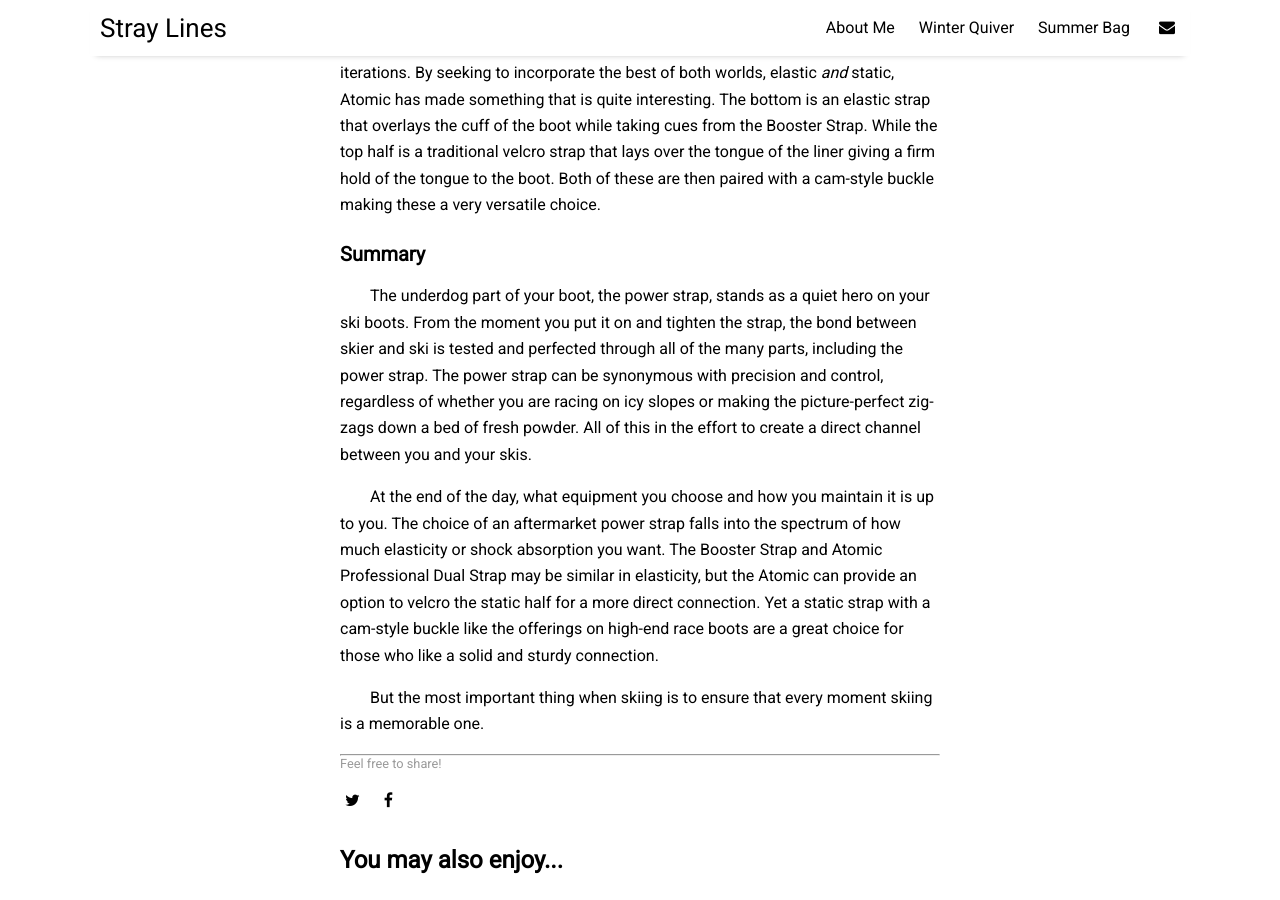
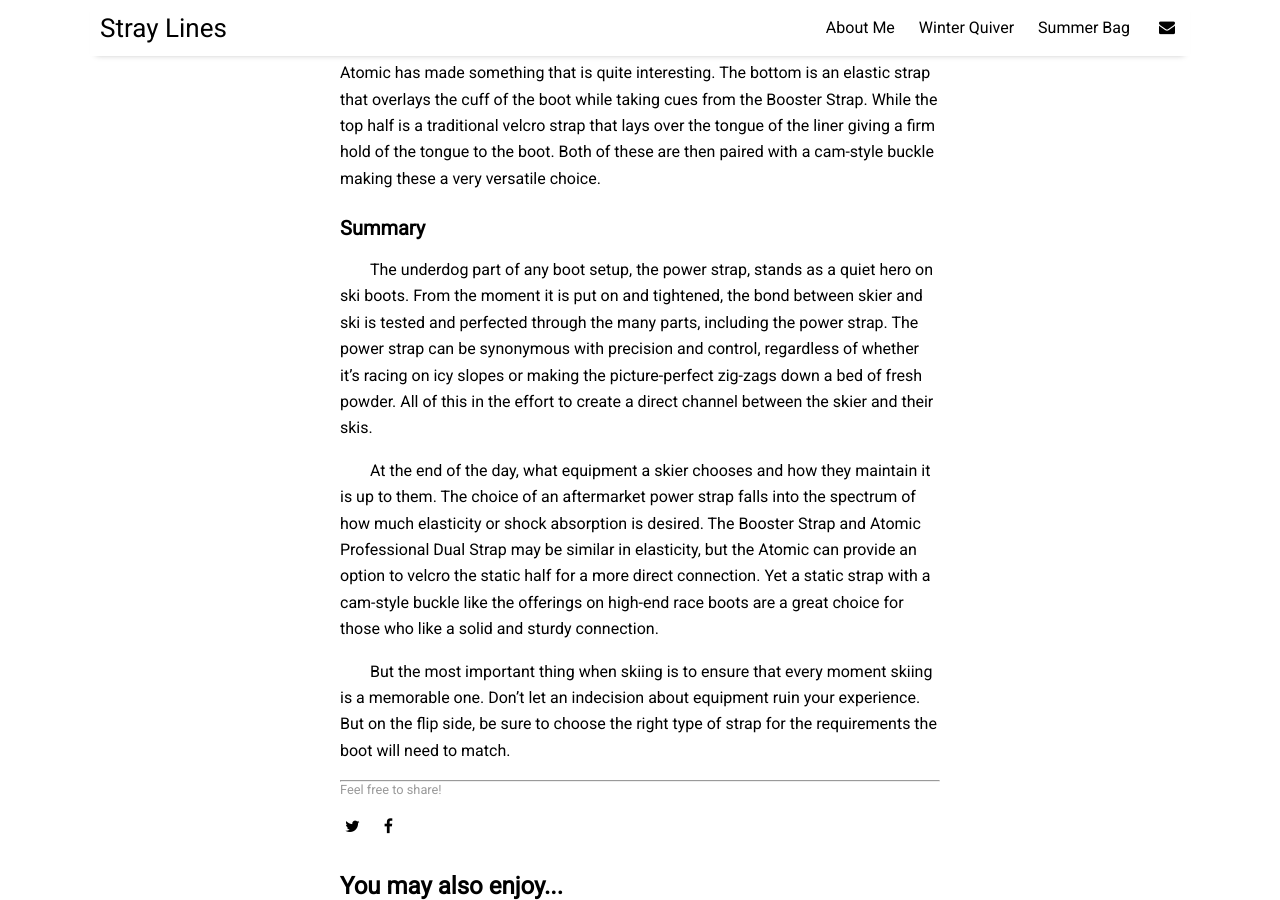
Before and after one commit to eliotcochrane/eliotcochrane.github.io, a Jekyll site: the page built from _posts/2023-10-30-powerstraps-deep-dive.md, in a window 1280 px wide and 900 px high, scrolled down 4902 px. Built offline with Jekyll 4.4.1, drawn with Linux system fonts in a browser that asks for light colours; nearby versions of some CDN libraries; some of the changed text lies outside the part shown.

Commit message:
Framing Updates

```diff
--- a/_posts/2023-10-30-powerstraps-deep-dive.md
+++ b/_posts/2023-10-30-powerstraps-deep-dive.md
@@ -74,8 +74,8 @@
 
 ### Summary
 
-The underdog part of your boot, the power strap, stands as a quiet hero on your ski boots. From the moment you put it on and tighten the strap, the bond between skier and ski is tested and perfected through all of the many parts, including the power strap. The power strap can be synonymous with precision and control, regardless of whether you are racing on icy slopes or making the picture-perfect zig-zags down a bed of fresh powder. All of this in the effort to create a direct channel between you and your skis.
+The underdog part of any boot setup, the power strap, stands as a quiet hero on ski boots. From the moment it is put on and tightened, the bond between skier and ski is tested and perfected through the many parts, including the power strap. The power strap can be synonymous with precision and control, regardless of whether it's racing on icy slopes or making the picture-perfect zig-zags down a bed of fresh powder. All of this in the effort to create a direct channel between the skier and their skis.
 
-At the end of the day, what equipment you choose and how you maintain it is up to you. The choice of an aftermarket power strap falls into the spectrum of how much elasticity or shock absorption you want. The Booster Strap and Atomic Professional Dual Strap may be similar in elasticity, but the Atomic can provide an option to velcro the static half for a more direct connection. Yet a static strap with a cam-style buckle like the offerings on high-end race boots are a great choice for those who like a solid and sturdy connection.
+At the end of the day, what equipment a skier chooses and how they maintain it is up to them. The choice of an aftermarket power strap falls into the spectrum of how much elasticity or shock absorption is desired. The Booster Strap and Atomic Professional Dual Strap may be similar in elasticity, but the Atomic can provide an option to velcro the static half for a more direct connection. Yet a static strap with a cam-style buckle like the offerings on high-end race boots are a great choice for those who like a solid and sturdy connection.
 
-But the most important thing when skiing is to ensure that every moment skiing is a memorable one.
+But the most important thing when skiing is to ensure that every moment skiing is a memorable one. Don't let an indecision about equipment ruin your experience. But on the flip side, be sure to choose the right type of strap for the requirements the boot will need to match.
```
Also changed, not shown: other parts of _posts/2023-10-30-powerstraps-deep-dive.md (+1 -1 lines), _posts/2023-11-01-snow-nihongo.md (+1 -1 lines).
